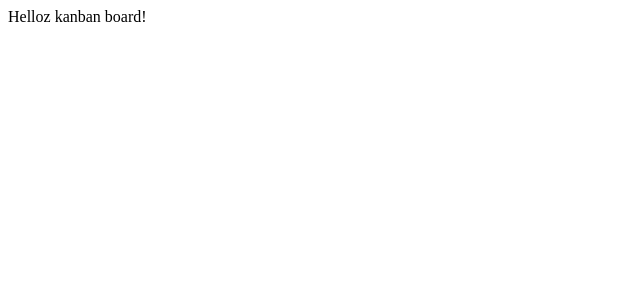
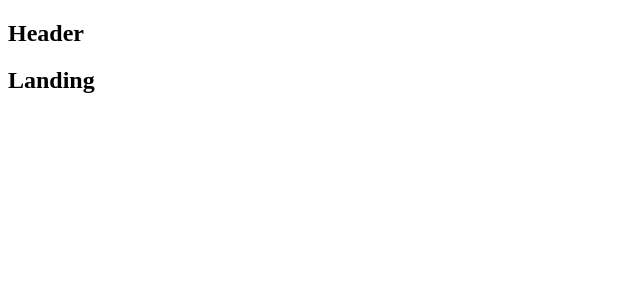
Before and after one commit to karlossg/kanban-node-react, a React (Create React App) app in the folder client/: page / in a window 1280 px wide. Shown: the top 300 px of the page, without its empty margins (0-640 px from the left). Built offline with nearby package versions, Linux system fonts and the light colour scheme.

Commit message:
react router first attemp

```diff
--- a/client/src/components/App.js
+++ b/client/src/components/App.js
@@ -1,9 +1,22 @@
 import React from 'react';
+import { BrowserRouter, Route } from 'react-router-dom';
+
+const Header = () => <h2> Header </h2>
+const Landing = () => <h2> Landing </h2>
+const Dashboard = () => <h2> Dashboard </h2>
+const KanbanNew = () => <h2> KanbanNew </h2>
 
 const App = () => {
   return (
     <div>
-      Helloz kanban board!
+      <BrowserRouter>
+        <div>
+          <Route path='/' component={Header} />
+          <Route exact path='/' component={Landing} />
+          <Route exact path='/boards' component={Dashboard} />
+          <Route path='/boards/new' component={KanbanNew} />
+        </div>
+      </BrowserRouter>
     </div>
   )
 }
--- a/client/src/index.js
+++ b/client/src/index.js
@@ -3,9 +3,10 @@
 import { Provider } from 'react-redux';
 import { createStore, applyMiddleware } from 'redux';
 
-import App from './components/App'
+import App from './components/App';
+import reducers from './reducers'
 
-const store = createStore(() => [], {}, applyMiddleware());
+const store = createStore(reducers, {}, applyMiddleware());
 
 ReactDOM.render(
   <Provider store={store}>
--- a/client/src/reducers/index.js
+++ b/client/src/reducers/index.js
@@ -0,0 +1,7 @@
+import { combineReducers } from 'redux';
+
+import authReducer from './authReducer';
+
+export default combineReducers({
+  authReducer
+})
```
